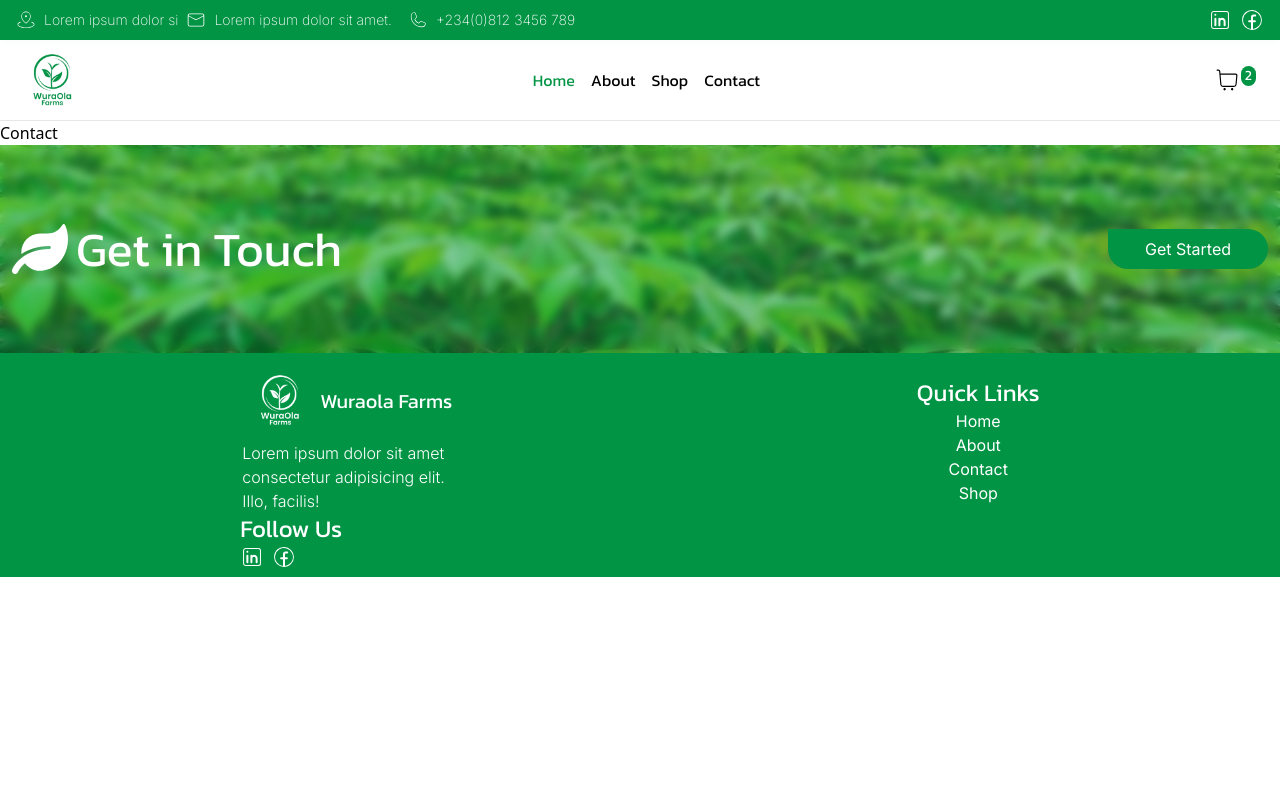
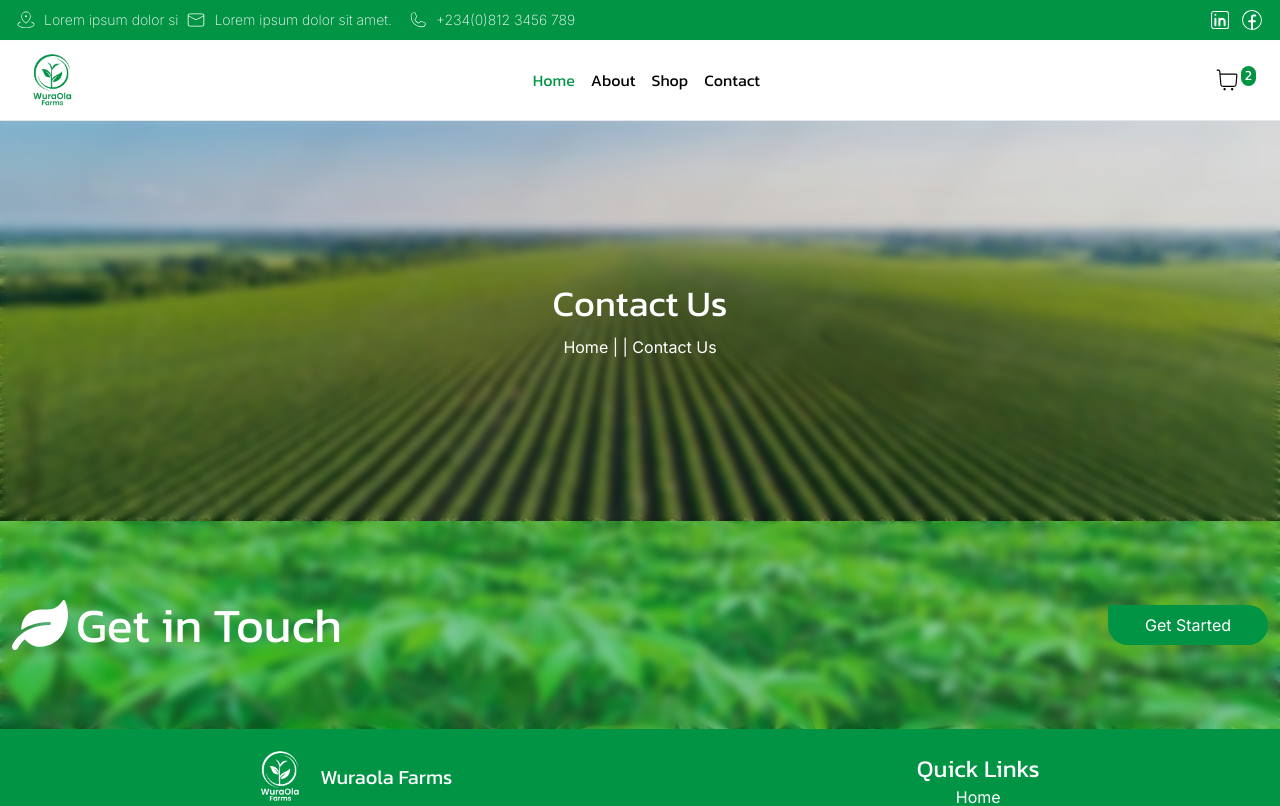
Before and after one commit to OlaiwonAbdullahi/WuraOla-Farms, a React (Vite) app: page /contact in a window 1280 px wide. Shown: the top 806 px of the page. Built offline with nearby package versions, Linux system fonts and the light colour scheme.

Commit message:
update Team.jsx, AboutPage.jsx and Contact.jsx

```diff
--- /dev/null
+++ b/src/components/ContactHeader.jsx
@@ -0,0 +1,16 @@
+const ContactHeader = () => {
+  return (
+    <div className="bg-[url(/src/assets/field.jpeg)] bg-cover bg-center flex gap-2 flex-col justify-center bg-primary bg-no-repeat md:h-[50vh] h-[40vh]">
+      <div className=" flex flex-col gap-3 bg-black md:h-[50vh] h-[40vh] justify-center bg-clip-padding backdrop-filter backdrop-blur-sm bg-opacity-15">
+        <h2 className=" text-primary text-4xl text-center font-kanit">
+          Contact Us
+        </h2>
+        <span className="text-primary text-center font-inter">
+          Home | | Contact Us
+        </span>
+      </div>
+    </div>
+  );
+};
+
+export default ContactHeader;
--- a/src/components/Team.jsx
+++ b/src/components/Team.jsx
@@ -50,7 +50,7 @@ const TeamPics = () => {
             <img
               src={member.imgSrc}
               alt={member.name}
-              className="w-2/3 mb-4 rounded-md"
+              className="w-2/3 mb-4 rounded-3xl"
             />
             <h2 className="text-2xl font-semibold text-left font-kanit">
               {member.name}
--- a/src/pages/AboutPage.jsx
+++ b/src/pages/AboutPage.jsx
@@ -5,7 +5,7 @@ import Whoweare from "../components/Whoweare";
 
 const AboutPage = () => {
   return (
-    <div>
+    <div className=" flex flex-col gap-3">
       <div className="">
         <AboutHeader />
       </div>
--- a/src/pages/Contact.jsx
+++ b/src/pages/Contact.jsx
@@ -1,5 +1,13 @@
+import ContactHeader from "../components/ContactHeader";
+
 const Contact = () => {
-  return <div>Contact</div>;
+  return (
+    <div>
+      <div className="">
+        <ContactHeader />
+      </div>
+    </div>
+  );
 };
 
 export default Contact;
```
Also changed, not shown: src/assets/field.jpeg (added).
